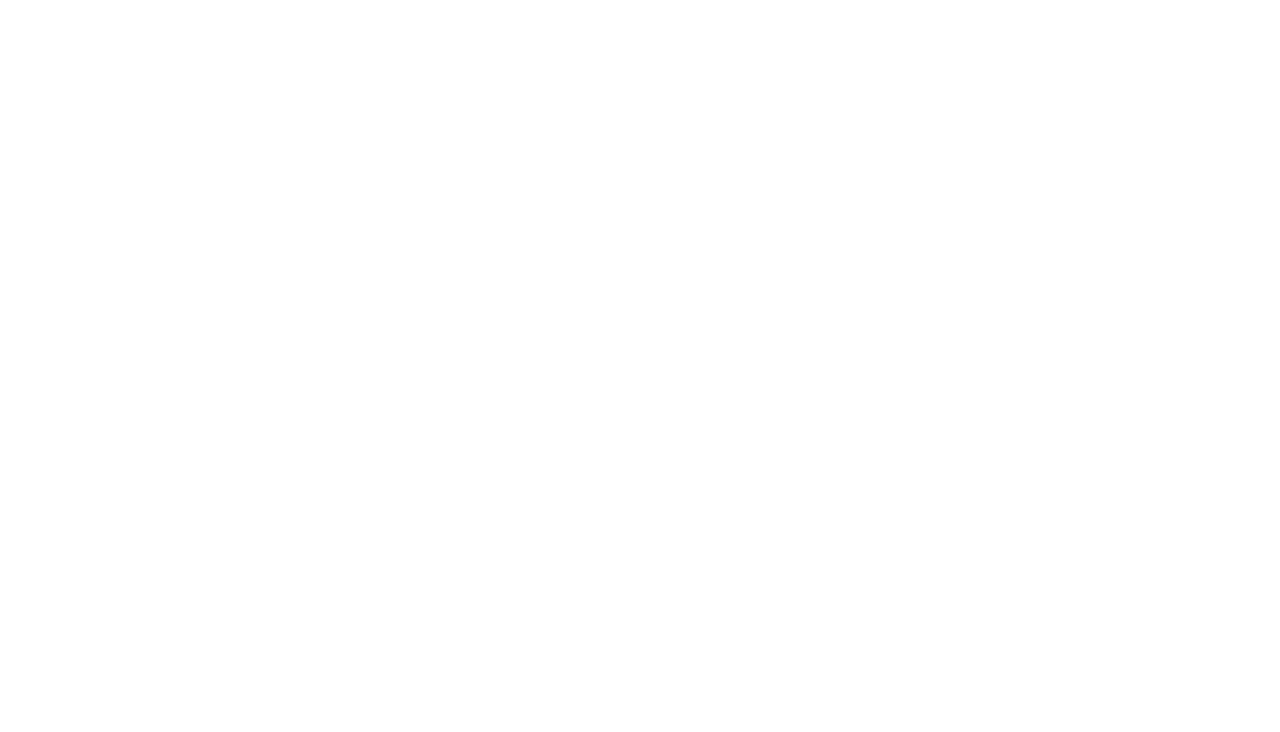
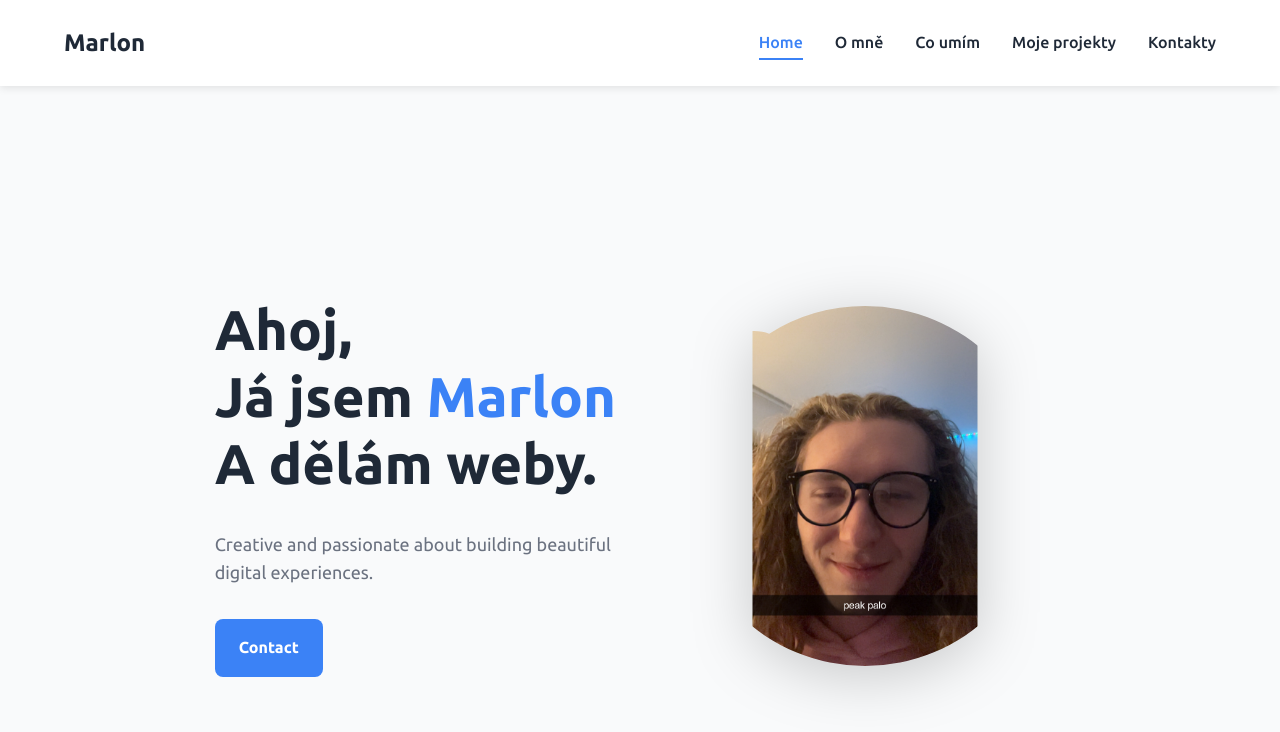
Before and after one commit to ashleylia25/website-final, a plain HTML site: page index.html in a window 1280 px wide. Drawn offline with Linux system fonts and the light colour scheme.

Commit message:
navbar + header

```diff
--- a/index.html
+++ b/index.html
@@ -1,11 +1,60 @@
 <!DOCTYPE html>
-<html lang="en">
+<html lang="cs">
+
 <head>
     <meta charset="UTF-8">
     <meta name="viewport" content="width=device-width, initial-scale=1.0">
-    <title>Document</title>
+    <title>Tomáš Psotka | Web Designer</title>
+    <link rel="preconnect" href="https://fonts.googleapis.com">
+    <link rel="preconnect" href="https://fonts.gstatic.com" crossorigin>
+    <link
+        href="https://fonts.googleapis.com/css2?family=Ubuntu:ital,wght@0,300;0,400;0,500;0,700;1,300;1,400;1,500;1,700&display=swap"
+        rel="stylesheet">
+    <link rel="stylesheet" href="style.css">
 </head>
+
 <body>
+    <header class="header">
+        <div class="container">
+            <div class="header-content">
+                <a href="#home" class="logo">Marlon</a>
+                <nav class="nav">
+                    <a href="#home" class="nav-link active">Home</a>
+                    <a href="#about" class="nav-link">O mně</a>
+                    <a href="#skills" class="nav-link">Co umím</a>
+                    <a href="#works" class="nav-link">Moje projekty</a>
+                    <a href="#contact" class="nav-link">Kontakty</a>
+                </nav>
+            </div>
+        </div>
+    </header>
+    <section class="hero" id="home">
+        <div class="container">
+            <div class="hero-content">
+                <div class="hero-text">
+                    <h1>
+                        Ahoj,<br>
+                        Já jsem <span class="highlight">Marlon</span><br>
+                        A dělám weby.
+                    </h1>
+                    <p>Creative and passionate about building beautiful digital experiences.</p>
+                    <a href="#contact" class="btn btn-primary">Contact</a>
+                </div>
+                <div class="hero-image">
+                    <svg class="image-mask" viewBox="0 0 400 400" xmlns="http://www.w3.org/2000/svg">
+                        <defs>
+                            <clipPath id="circleMask">
+                                <circle cx="200" cy="200" r="180" />
+                                <path fill="#FF0066" d="M35.1,-32.5C47.9,-22.4,62.1,-11.2,62.5,0.4C62.9,12,49.4,23.9,36.7,32.3C23.9,40.7,12,45.6,-4.3,49.8C-20.5,54.1,-41,57.8,-48.7,49.4C-56.3,41,-51.1,20.5,-49,2.1C-47,-16.3,-47.9,-32.6,-40.3,-42.7C-32.6,-52.8,-16.3,-56.7,-2.6,-54.2C11.2,-51.6,22.4,-42.6,35.1,-32.5Z" transform="translate(100 100)" />
+                            </clipPath>
+                        </defs>
+                        <image href="/img/IMG_9102.jpg" width="400" height="400" clip-path="url(#circleMask)" />
+                    </svg>
+                </div>
+            </div>
+        </div>
+    </section>
+    <script src="script.js"></script>
+</body>
 
-</body>
 </html>
--- /dev/null
+++ b/style.css
@@ -0,0 +1,159 @@
+:root {
+    --primary-color: #3B82F6;
+    --dark-text: #1F2937;
+    --light-bg: #F9FAFB;
+    --white: #FFFFFF;
+    --font-main: 'Ubuntu', 'Segoe UI', Tahoma, Geneva, Verdana, sans-serif;
+    --font-size-base: 16px;
+
+    --spacing-xs: 8px;
+    --spacing-sm: 16px;
+    --spacing-md: 24px;
+    --spacing-lg: 32px;
+    --spacing-xl: 48px;
+}
+
+* {
+    margin: 0;
+    padding: 0;
+    box-sizing: border-box;
+}
+
+body {
+    font-family: var(--font-main);
+    color: var(--dark-text);
+    background-color: var(--light-bg);
+    line-height: 1.6;
+}
+
+.container {
+    max-width: 1200px;
+    margin: 0 auto;
+    padding: 0 var(--spacing-md);
+}
+
+.header {
+    background-color: var(--white);
+    padding: var(--spacing-md) 0;
+    position: sticky;
+    top: 0;
+    box-shadow: 0 2px 8px rgba(0, 0, 0, 0.1);
+    z-index: 100;
+}
+
+.header-content {
+    display: flex;
+    justify-content: space-between;
+    align-items: center;
+}
+
+.logo {
+    font-size: 24px;
+    font-weight: 700;
+    color: var(--dark-text);
+    text-decoration: none;
+}
+
+.nav {
+    display: flex;
+    gap: var(--spacing-lg);
+}
+
+.nav-link {
+    text-decoration: none;
+    color: var(--dark-text);
+    font-weight: 500;
+    position: relative;
+    transition: color 0.3s ease;
+}
+
+.nav-link:hover {
+    color: var(--primary-color);
+}
+
+.nav-link.active {
+    color: var(--primary-color);
+}
+
+.nav-link.active::after {
+    content: '';
+    position: absolute;
+    bottom: -4px;
+    left: 0;
+    right: 0;
+    height: 2px;
+    background-color: var(--primary-color);
+}
+
+.hero {
+  min-height: 100vh;
+  display: flex;
+  align-items: center;
+  padding: var(--spacing-xl) 0;
+  background-color: var(--light-bg);
+}
+
+.hero-content {
+  display: grid;
+  grid-template-columns: 1fr 1fr;
+  gap: var(--spacing-xl);
+  align-items: center;
+}
+
+.hero-text h1 {
+  font-size: 56px;
+  font-weight: 700;
+  line-height: 1.2;
+  margin-bottom: var(--spacing-lg);
+  color: var(--dark-text);
+}
+
+.hero-text h1 .highlight {
+  color: var(--primary-color);
+}
+
+.hero-text p {
+  font-size: 18px;
+  color: #6B7280;
+  margin-bottom: var(--spacing-lg);
+  max-width: 400px;
+}
+
+.btn {
+  display: inline-block;
+  padding: var(--spacing-sm) var(--spacing-md);
+  border-radius: 8px;
+  text-decoration: none;
+  font-weight: 600;
+  transition: transform 0.3s ease, box-shadow 0.3s ease;
+  cursor: pointer;
+  border: none;
+}
+
+.btn-primary {
+  background-color: var(--primary-color);
+  color: var(--white);
+}
+
+.btn-primary:hover {
+  transform: translateY(-2px);
+  box-shadow: 0 8px 16px rgba(59, 130, 246, 0.3);
+}
+
+.hero-image {
+  display: flex;
+  justify-content: center;
+  align-items: center;
+}
+
+.image-mask {
+  width: 100%;
+  max-width: 400px;
+  height: auto;
+  filter: drop-shadow(0 10px 30px rgba(0, 0, 0, 0.2));
+}
+
+.image-mask image {
+  width: 100%;
+  height: 100%;
+}
```
Also changed, not shown: img/IMG_9102.jpg (added).
